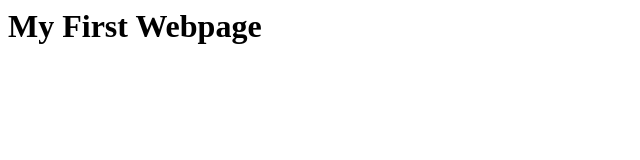
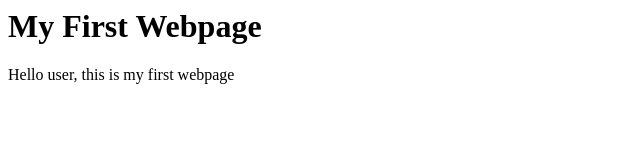
Before and after one commit to jasonwong1788/jasonwong1788.github.io, a plain HTML site: page index.html in a window 1280 px wide. Shown: the whole page, without its empty margins (0-640 px from the left). Drawn offline with Linux system fonts and the light colour scheme.

Commit message:
Update index.html

```diff
--- a/index.html
+++ b/index.html
@@ -16,6 +16,8 @@
 
 <body>
   <h1>My First Webpage</h1>
+
+  <p>Hello user, this is my first webpage</p>
 </body>
 
 </html>
```
